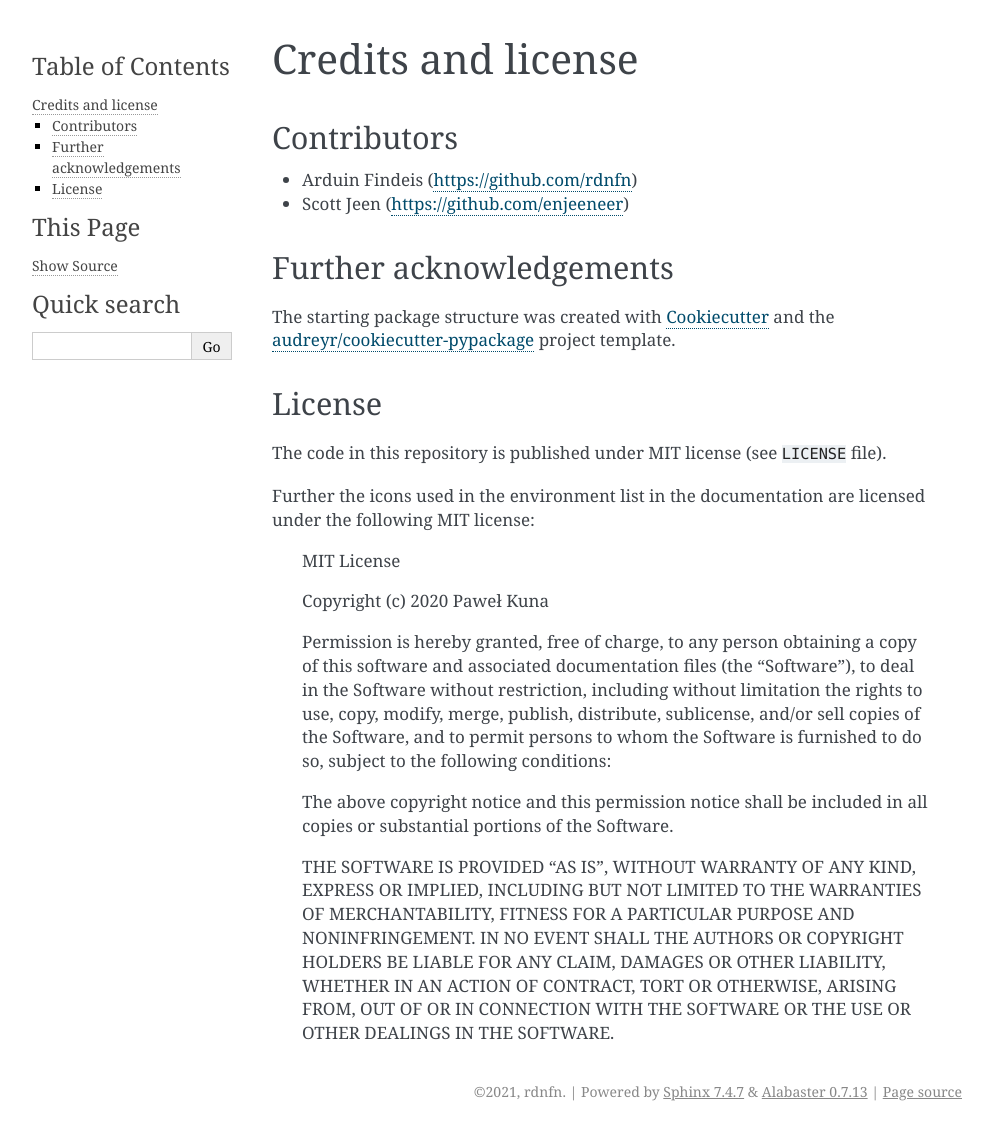
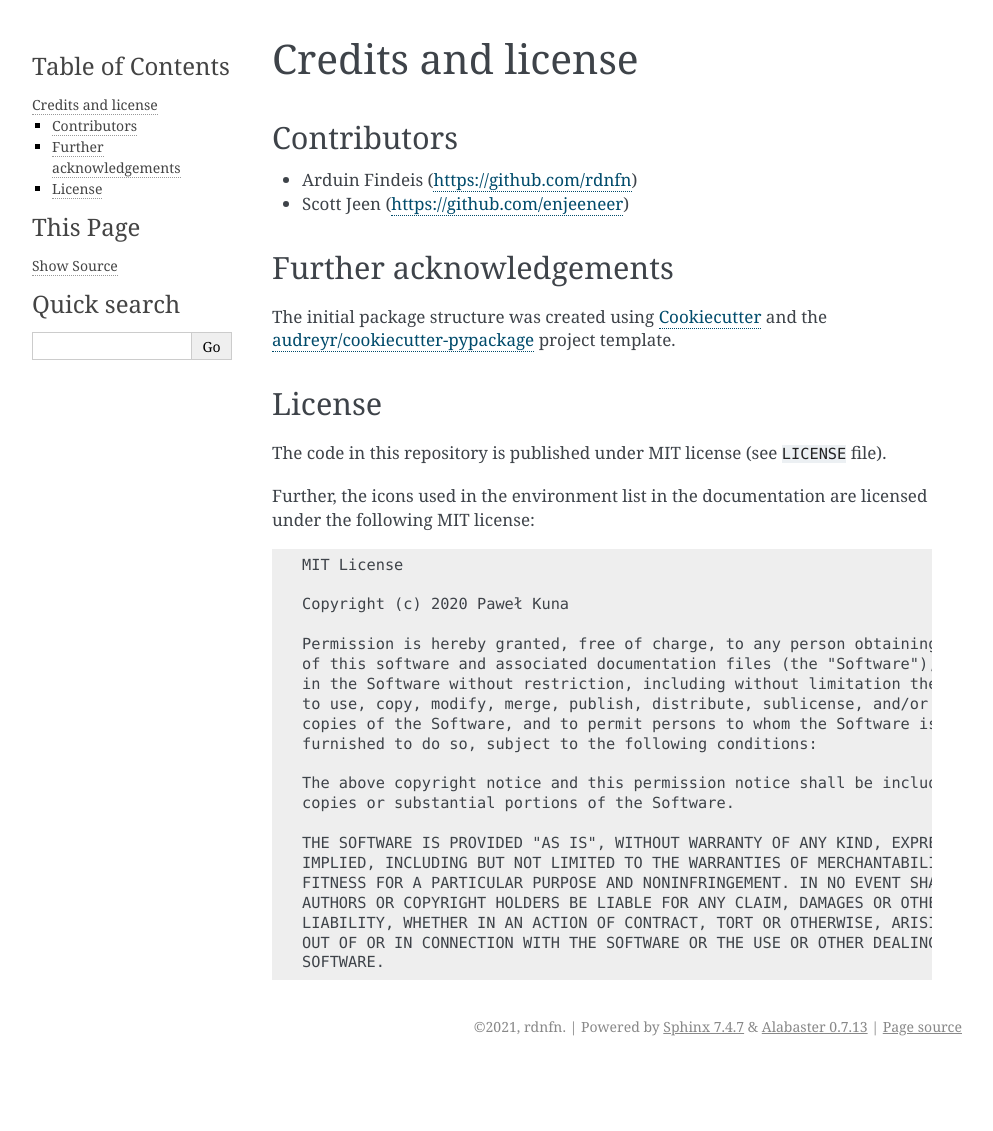
Before and after one commit to rdnfn/beobench, a Sphinx documentation site: the page built from docs/credits.rst, in a window 1280 px wide and 1131 px high. Shown: the whole window, without its empty margins (148-1141 px from the left). Built offline with Sphinx 7.4.7, drawn with Linux system fonts in a browser that asks for light colours.

Commit message:
docs: minor fixes for credits page

```diff
--- a/docs/credits.rst
+++ b/docs/credits.rst
@@ -7,7 +7,7 @@ Credits and license
 Further acknowledgements
 ------------------------
 
-The starting package structure was created with Cookiecutter_ and the `audreyr/cookiecutter-pypackage`_ project template.
+The initial package structure was created using Cookiecutter_ and the `audreyr/cookiecutter-pypackage`_ project template.
 
 .. _Cookiecutter: https://github.com/audreyr/cookiecutter
 .. _`audreyr/cookiecutter-pypackage`: https://github.com/audreyr/cookiecutter-pypackage
@@ -17,7 +17,9 @@ License
 
 The code in this repository is published under MIT license (see ``LICENSE`` file).
 
-Further the icons used in the environment list in the documentation are licensed under the following MIT license:
+Further, the icons used in the environment list in the documentation are licensed under the following MIT license:
+
+.. code-block:: txt
 
     MIT License
 
```
